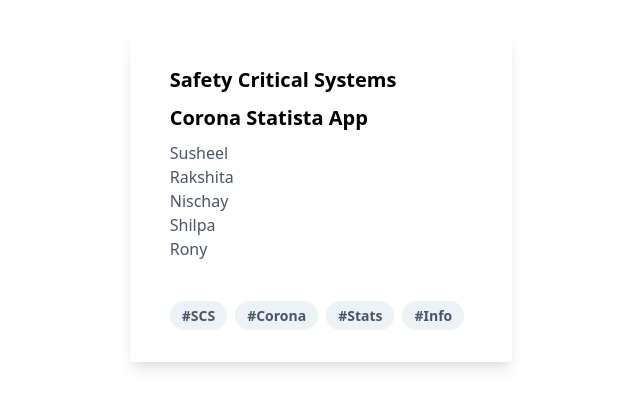
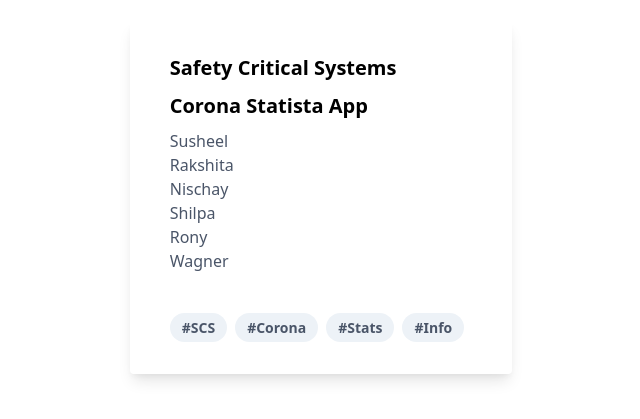
Before and after one commit to CoronaStatista/corona-statista.info, a React (Create React App) app: page / in a window 1280 px wide. Shown: the part 203-622 px from the top of the page, without its empty margins (319-959 px from the left). Built offline with nearby package versions, Linux system fonts and the light colour scheme.

Commit message:
UI adjustement

```diff
--- a/src/App.js
+++ b/src/App.js
@@ -15,6 +15,7 @@ function App() {
           <p className="text-gray-700 text-base">Nischay</p>
           <p className="text-gray-700 text-base">Shilpa</p>
           <p className="text-gray-700 text-base">Rony</p>
+          <p className="text-gray-700 text-base">Wagner</p>
         </div>
         <div className="px-6 py-4">
           {["SCS", "Corona", "Stats", "Info"].map((tag) => (
```
Also changed, not shown: 1 other file (tests, documents, lock files or other folders).
